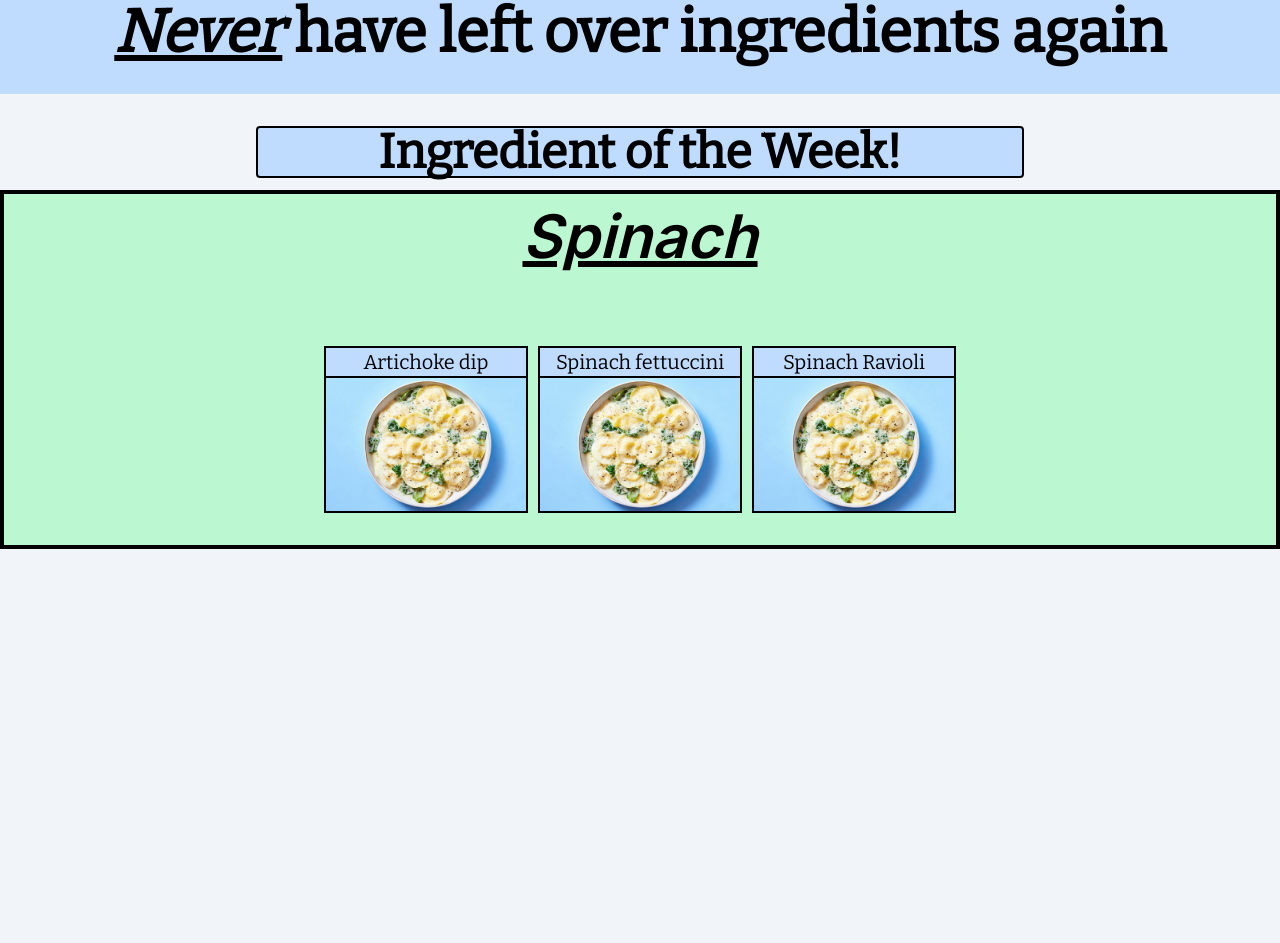
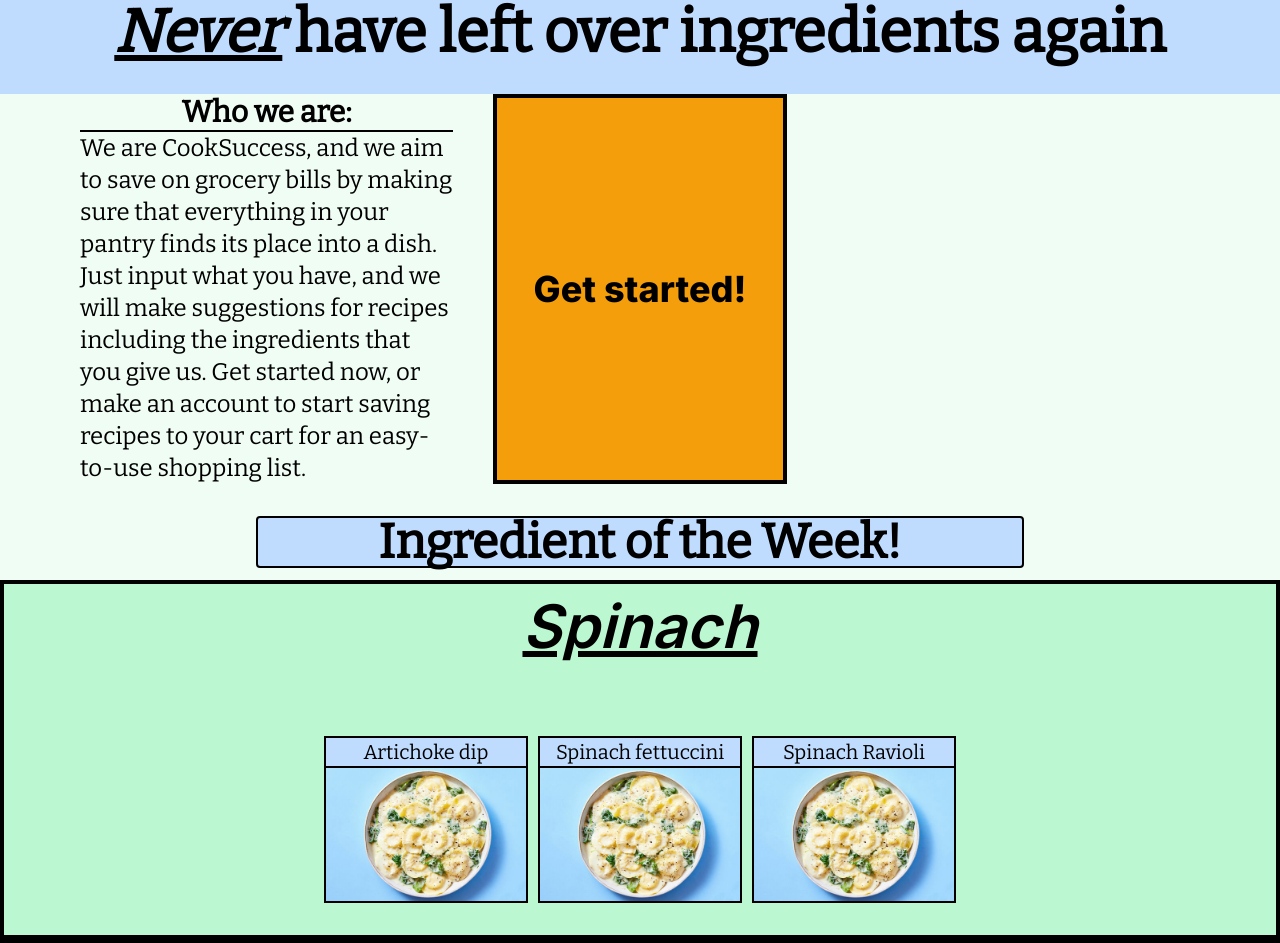
Before and after one commit to victorgboynton/cook_success, a Next.js app: page / in a window 1280 px wide. Shown: the part 106-1049 px from the top of the page. Before the commit the page ends 800 px from the top, so only its background shows below. Built offline with nearby package versions, Linux system fonts and the light colour scheme.

Commit message:
Finished rough draft of landing page

```diff
--- /dev/null
+++ b/app/Footer.tsx
@@ -0,0 +1,9 @@
+export function Footer() {
+	return (
+		<div className="bg-black items-center">
+			<ul>
+				<p className="text-white text-center">Footer placeholder</p>
+			</ul>
+		</div>
+	);
+}
--- a/app/layout.tsx
+++ b/app/layout.tsx
@@ -1,6 +1,7 @@
 import "./globals.css";
 import { Inter } from "next/font/google";
 import { Navbar } from "./Navbar";
+import { Footer } from "./Footer";
 
 const inter = Inter({ subsets: ["latin"] });
 
@@ -15,10 +16,11 @@
 	children: React.ReactNode;
 }) {
 	return (
-		<html lang="en" className="bg-slate-100">
+		<html lang="en" className="bg-green-50">
 			<body className={inter.className}>
 				<Navbar />
 				{children}
+				<Footer />
 			</body>
 		</html>
 	);
--- a/app/page.tsx
+++ b/app/page.tsx
@@ -16,9 +16,28 @@
 					have left over ingredients again
 				</h1>
 			</div>
+			<div className="grid grid-cols-3 mx-20">
+				<div className="max-w-2xl">
+					<h1 className="col-span-2 items-center text-center text-3xl font-bold font-bitter border-b-2 border-black">
+						Who we are:
+					</h1>
+					<p className="col-span-2 text-2xl font-bitter">
+						We are CookSuccess, and we aim to save on grocery bills by making
+						sure that everything in your pantry finds its place into a dish.
+						Just input what you have, and we will make suggestions for recipes
+						including the ingredients that you give us. Get started now, or make
+						an account to start saving recipes to your cart for an easy-to-use
+						shopping list.
+					</p>
+				</div>
+				<button className="border-4 border-black max-w-xl bg-amber-500 text-4xl mx-10 font-extrabold">
+					Get started!
+				</button>
+			</div>
 			<div className="flex text-5xl font-bitter border-2 bg-blue-200 font-semibold border-black max-w-3xl rounded text-center justify-center items-center  mx-auto sm:mt-8">
 				<h2>Ingredient of the Week!</h2>
 			</div>
+
 			<div className="bg-green-200 border-4 border-black mt-3">
 				<div className="flex text-6xl font-semibold justify-center mt-3">
 					<u>
@@ -32,11 +51,10 @@
 		</div>
 	);
 }
-
 function Food({ foodObject }: any) {
 	return (
 		<div className="flex flex-col text-center mb-8 bg-blue-200">
-			<div className="border-2 border-black">
+			<button className="border-2 border-black">
 				<p className="border-b-2 text-xl font-bitter border-black">
 					{foodObject.name}
 				</p>
@@ -48,7 +66,7 @@
 						width={200}
 					/>
 				</div>
-			</div>
+			</button>
 		</div>
 	);
 }
```
